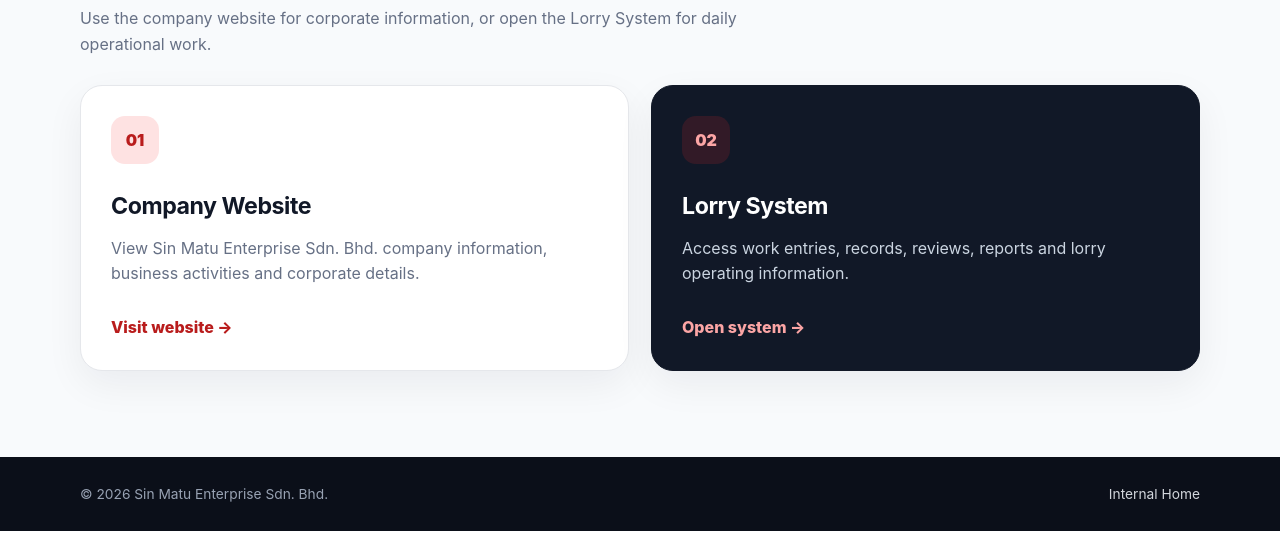
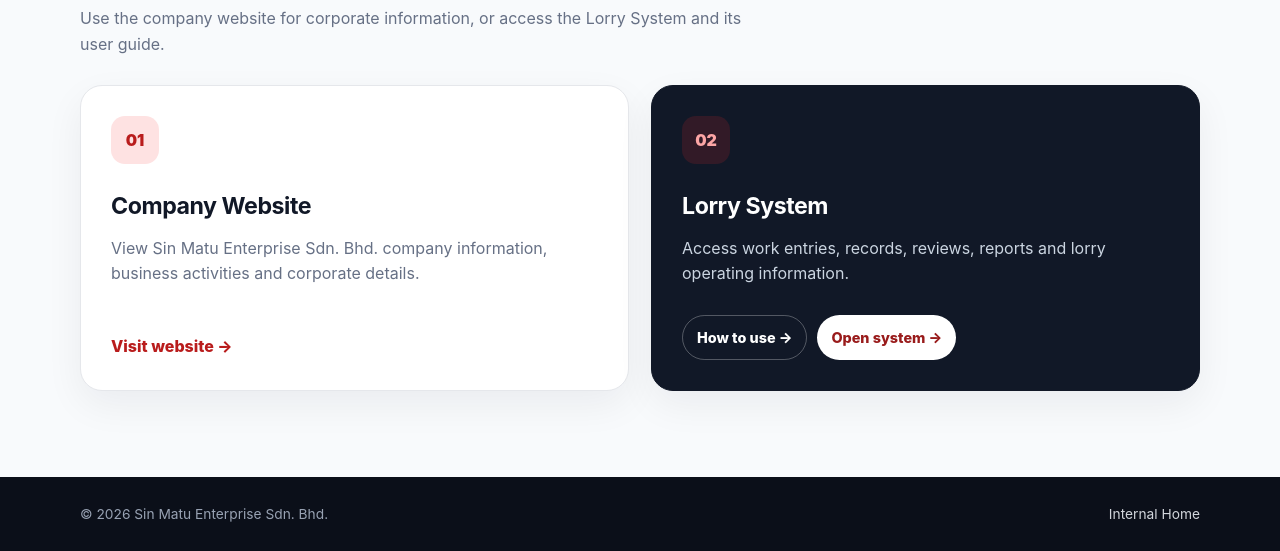
Before and after one commit to sinmatu/drivers, a plain HTML site: page about.html in a window 1280 px wide. Shown: the part 679-1230 px from the top of the page. Drawn offline with Linux system fonts and the light colour scheme.

Commit message:
Add Lorry System guide link to internal home

```diff
--- a/about.html
+++ b/about.html
@@ -11,13 +11,10 @@
     body{margin:0;font-family:Inter,ui-sans-serif,system-ui,-apple-system,BlinkMacSystemFont,"Segoe UI",sans-serif;color:var(--dark);background:#fff;line-height:1.6}
     a{color:inherit}
     .wrap{width:min(1120px,calc(100% - 40px));margin:auto}
-
     .topbar{position:absolute;inset:0 0 auto;z-index:5;height:70px;display:flex;align-items:center;color:#fff;border-bottom:1px solid rgba(255,255,255,.12)}
     .nav{display:flex;align-items:center;justify-content:space-between}
     .brand{font-weight:850;letter-spacing:-.02em}
-
-    .hero{min-height:460px;display:flex;align-items:flex-end;color:#fff;position:relative;overflow:hidden;
-      background:linear-gradient(115deg,rgba(17,24,39,.97),rgba(17,24,39,.78)),linear-gradient(135deg,#991b1b,#111827)}
+    .hero{min-height:460px;display:flex;align-items:flex-end;color:#fff;position:relative;overflow:hidden;background:linear-gradient(115deg,rgba(17,24,39,.97),rgba(17,24,39,.78)),linear-gradient(135deg,#991b1b,#111827)}
     .hero:before{content:"";position:absolute;right:-130px;top:-180px;width:560px;height:560px;border:1px solid rgba(255,255,255,.12);border-radius:50%}
     .hero:after{content:"SM";position:absolute;right:4%;bottom:-58px;font-size:16rem;font-weight:900;line-height:1;letter-spacing:-.1em;color:rgba(255,255,255,.035)}
     .hero-inner{position:relative;z-index:1;padding:135px 0 68px;max-width:780px}
@@ -25,42 +22,31 @@
     .eyebrow:before{content:"";width:34px;height:2px;background:#ef4444}
     h1{font-size:clamp(2.8rem,6.8vw,5.5rem);line-height:.95;letter-spacing:-.055em;margin:20px 0 22px}
     .lead{font-size:clamp(1rem,2vw,1.22rem);color:#d1d5db;max-width:700px;margin:0}
-
     .apps{padding:72px 0 86px;background:var(--soft)}
     .section-head{margin-bottom:28px}
     .kicker{font-size:.76rem;letter-spacing:.16em;text-transform:uppercase;color:var(--red);font-weight:850;margin-bottom:8px}
     h2{font-size:clamp(2rem,4vw,3rem);line-height:1.05;letter-spacing:-.04em;margin:0}
     .section-head p{color:var(--muted);margin:12px 0 0;max-width:680px}
-
     .grid{display:grid;grid-template-columns:repeat(2,minmax(0,1fr));gap:22px}
     .card{display:flex;flex-direction:column;min-height:245px;padding:30px;border:1px solid var(--line);border-radius:22px;background:#fff;text-decoration:none;box-shadow:0 14px 38px rgba(17,24,39,.06);transition:.2s ease}
-    .card:hover{transform:translateY(-3px);box-shadow:0 20px 48px rgba(17,24,39,.1);border-color:#d1d5db}
+    a.card:hover{transform:translateY(-3px);box-shadow:0 20px 48px rgba(17,24,39,.1);border-color:#d1d5db}
     .icon{width:48px;height:48px;border-radius:14px;display:grid;place-items:center;background:#fee2e2;color:var(--red);font-weight:900;margin-bottom:24px}
     .card h3{margin:0 0 10px;font-size:1.45rem;letter-spacing:-.02em}
     .card p{margin:0;color:var(--muted)}
     .open{margin-top:auto;padding-top:28px;font-weight:800;color:var(--red)}
     .card.primary{background:var(--dark);border-color:var(--dark);color:#fff}
-    .card.primary p{color:#cbd5e1}.card.primary .icon{background:rgba(220,38,38,.16);color:#fca5a5}.card.primary .open{color:#fca5a5}
-
+    .card.primary p{color:#cbd5e1}.card.primary .icon{background:rgba(220,38,38,.16);color:#fca5a5}
+    .card-actions{display:flex;flex-wrap:wrap;gap:10px;margin-top:auto;padding-top:28px}
+    .card-actions a{display:inline-flex;align-items:center;justify-content:center;padding:10px 14px;border-radius:999px;text-decoration:none;font-size:.9rem;font-weight:800}
+    .card-actions .guide{border:1px solid rgba(255,255,255,.28);color:#fff}
+    .card-actions .system{background:#fff;color:#991b1b}
     footer{background:#0b0f19;color:#98a2b3;padding:26px 0;font-size:.86rem}
-    .foot{display:flex;justify-content:space-between;gap:20px;align-items:center}
-    .foot span:last-child{color:#d1d5db}
-
-    @media(max-width:720px){
-      .wrap{width:min(100% - 28px,1120px)}
-      .topbar{height:62px}.hero{min-height:420px}.hero-inner{padding:120px 0 58px}.hero:after{font-size:10rem;right:-10px;bottom:-25px}
-      .apps{padding:56px 0 64px}.grid{grid-template-columns:1fr}.card{min-height:220px;padding:25px}
-      .foot{flex-direction:column;align-items:flex-start}
-    }
+    .foot{display:flex;justify-content:space-between;gap:20px;align-items:center}.foot span:last-child{color:#d1d5db}
+    @media(max-width:720px){.wrap{width:min(100% - 28px,1120px)}.topbar{height:62px}.hero{min-height:420px}.hero-inner{padding:120px 0 58px}.hero:after{font-size:10rem;right:-10px;bottom:-25px}.apps{padding:56px 0 64px}.grid{grid-template-columns:1fr}.card{min-height:220px;padding:25px}.foot{flex-direction:column;align-items:flex-start}}
   </style>
 </head>
 <body>
-  <header class="topbar">
-    <div class="wrap nav">
-      <div class="brand">Sin Matu Enterprise Sdn. Bhd.</div>
-    </div>
-  </header>
-
+  <header class="topbar"><div class="wrap nav"><div class="brand">Sin Matu Enterprise Sdn. Bhd.</div></div></header>
   <main>
     <section class="hero">
       <div class="wrap hero-inner">
@@ -69,15 +55,13 @@
         <p class="lead">Construction materials, logistics and operational support in Labuan. Welcome to the internal starting point for company information and staff systems.</p>
       </div>
     </section>
-
     <section class="apps">
       <div class="wrap">
         <div class="section-head">
           <div class="kicker">Apps & Links</div>
           <h2>Where would you like to go?</h2>
-          <p>Use the company website for corporate information, or open the Lorry System for daily operational work.</p>
+          <p>Use the company website for corporate information, or access the Lorry System and its user guide.</p>
         </div>
-
         <div class="grid">
           <a class="card" href="https://sinmatu.com/companies/sin-matu-enterprise-sdn-bhd/" target="_blank" rel="noopener">
             <div class="icon">01</div>
@@ -85,23 +69,19 @@
             <p>View Sin Matu Enterprise Sdn. Bhd. company information, business activities and corporate details.</p>
             <div class="open">Visit website →</div>
           </a>
-
-          <a class="card primary" href="./index.html">
+          <div class="card primary">
             <div class="icon">02</div>
             <h3>Lorry System</h3>
             <p>Access work entries, records, reviews, reports and lorry operating information.</p>
-            <div class="open">Open system →</div>
-          </a>
+            <div class="card-actions">
+              <a class="guide" href="./guide.html">How to use →</a>
+              <a class="system" href="./index.html">Open system →</a>
+            </div>
+          </div>
         </div>
       </div>
     </section>
   </main>
-
-  <footer>
-    <div class="wrap foot">
-      <span>© 2026 Sin Matu Enterprise Sdn. Bhd.</span>
-      <span>Internal Home</span>
-    </div>
-  </footer>
+  <footer><div class="wrap foot"><span>© 2026 Sin Matu Enterprise Sdn. Bhd.</span><span>Internal Home</span></div></footer>
 </body>
 </html>
```
